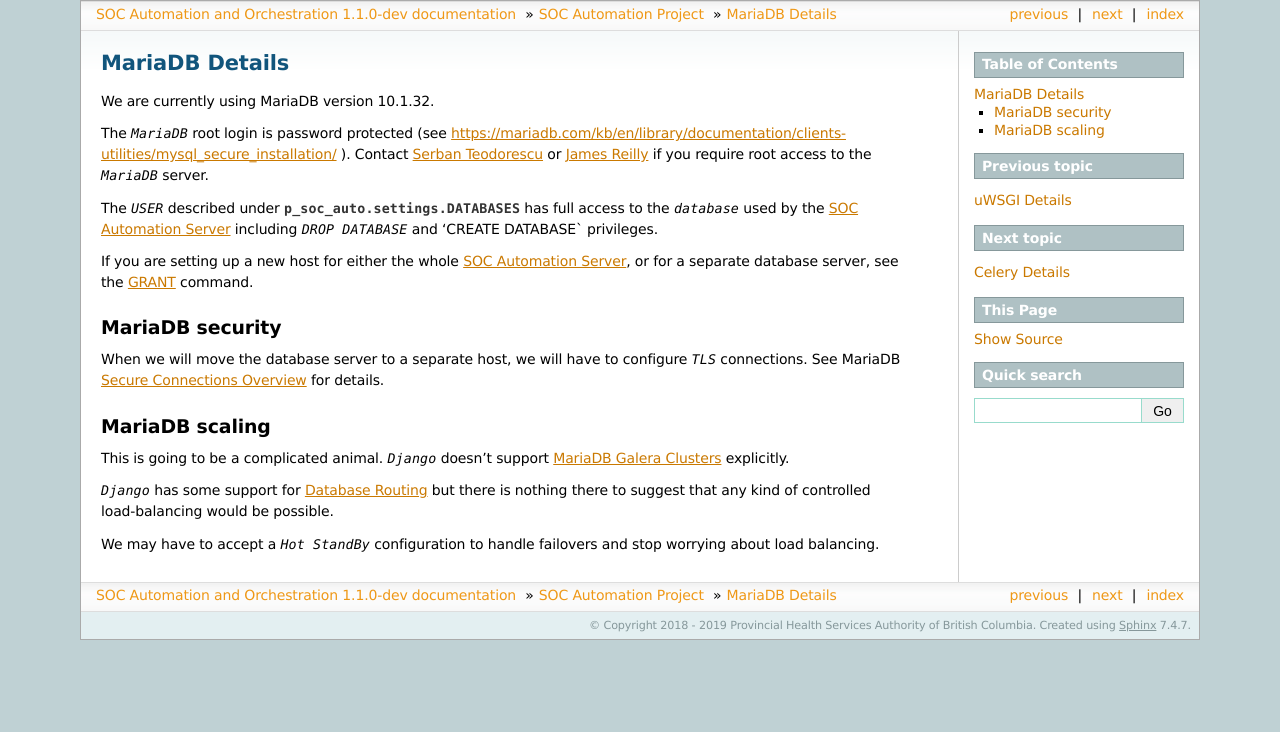
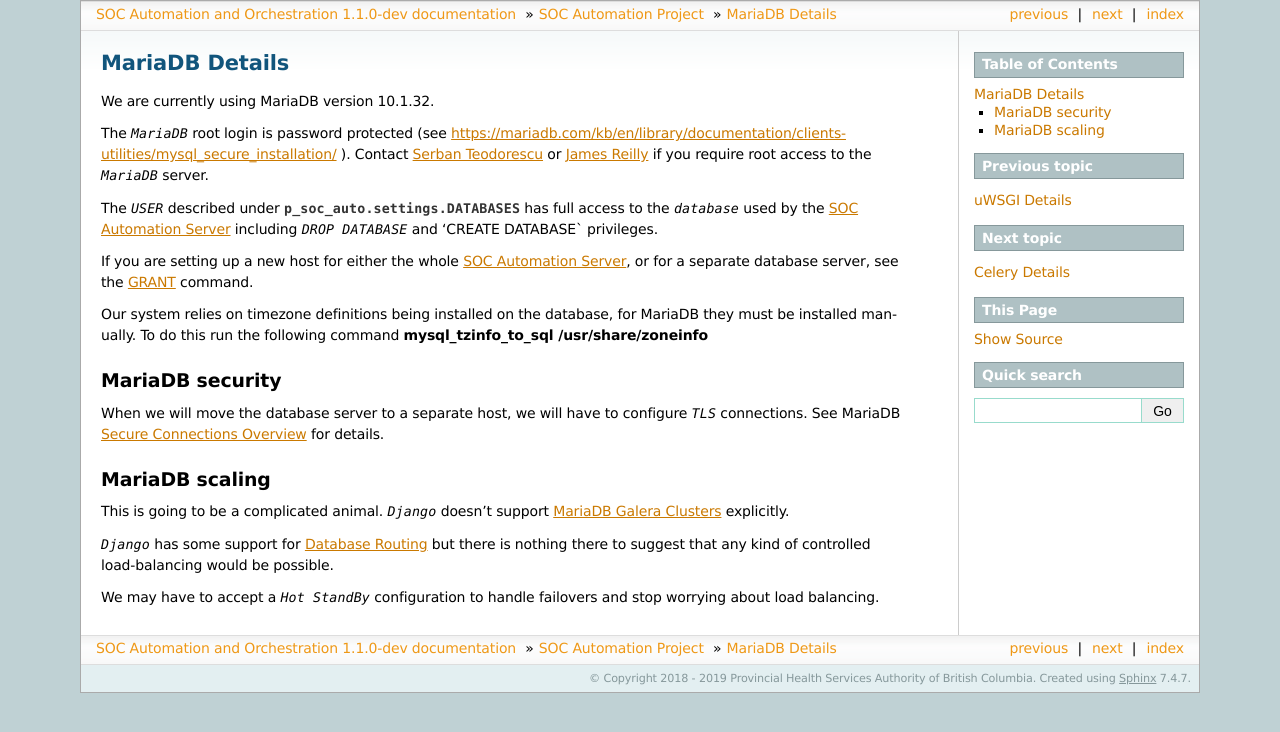
Before and after one commit to PHSAServiceOperationsCenter/PHSA-SOC, a Sphinx documentation site: the page built from docs/source/p_soc_auto/mariadb.rst, in a window 1280 px wide. Shown: the top 732 px of the page. Built offline with Sphinx 7.4.7, drawn with Linux system fonts in a browser that asks for light colours; pages that are not in the unit, such as notebooks, are missing from menus.

Commit message:
Added information about timezone info installation to MariaDB docs.

```diff
--- a/docs/source/p_soc_auto/mariadb.rst
+++ b/docs/source/p_soc_auto/mariadb.rst
@@ -16,6 +16,9 @@
 or for a separate database server, see the `GRANT
 <https://mariadb.com/kb/en/library/documentation/sql-statements-structure/sql-statements/account-management-sql-commands/grant/>`_
 command.
+
+Our system relies on timezone definitions being installed on the database, for MariaDB they must be installed manually.
+To do this run the following command :command:`mysql_tzinfo_to_sql /usr/share/zoneinfo`
 
 MariaDB security
 ----------------
```
